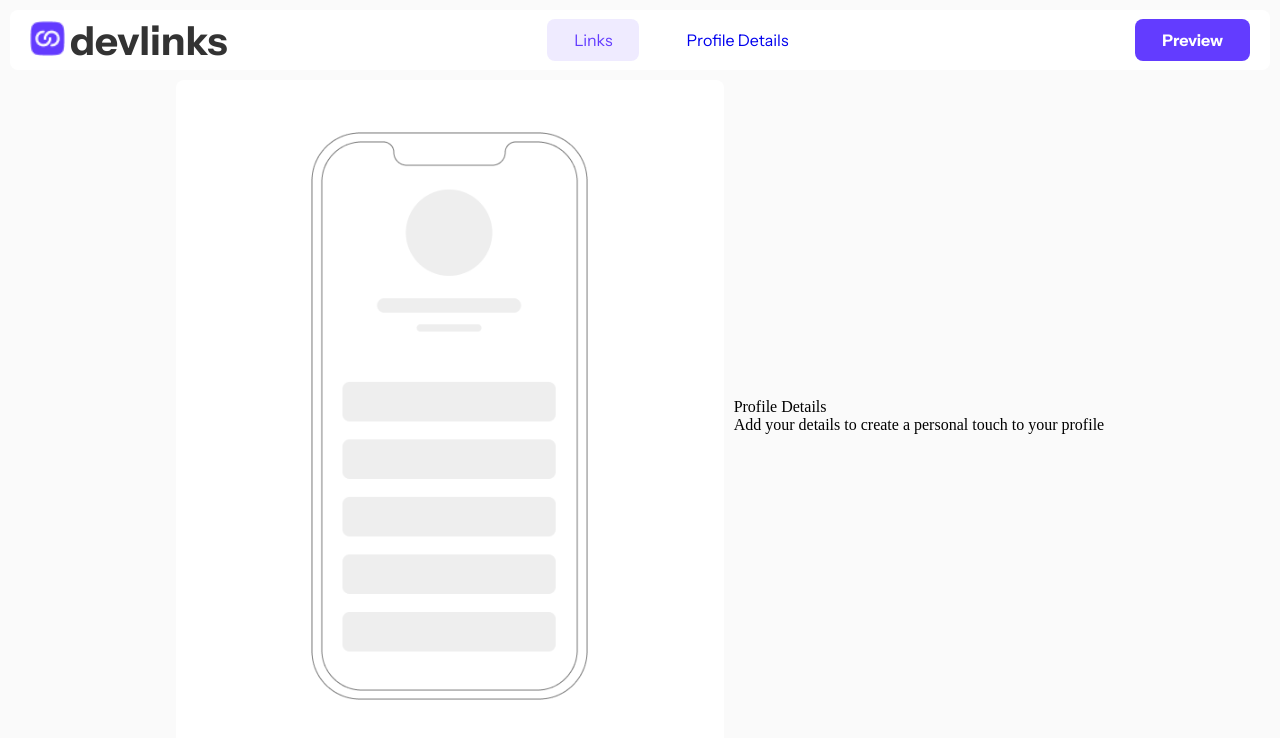
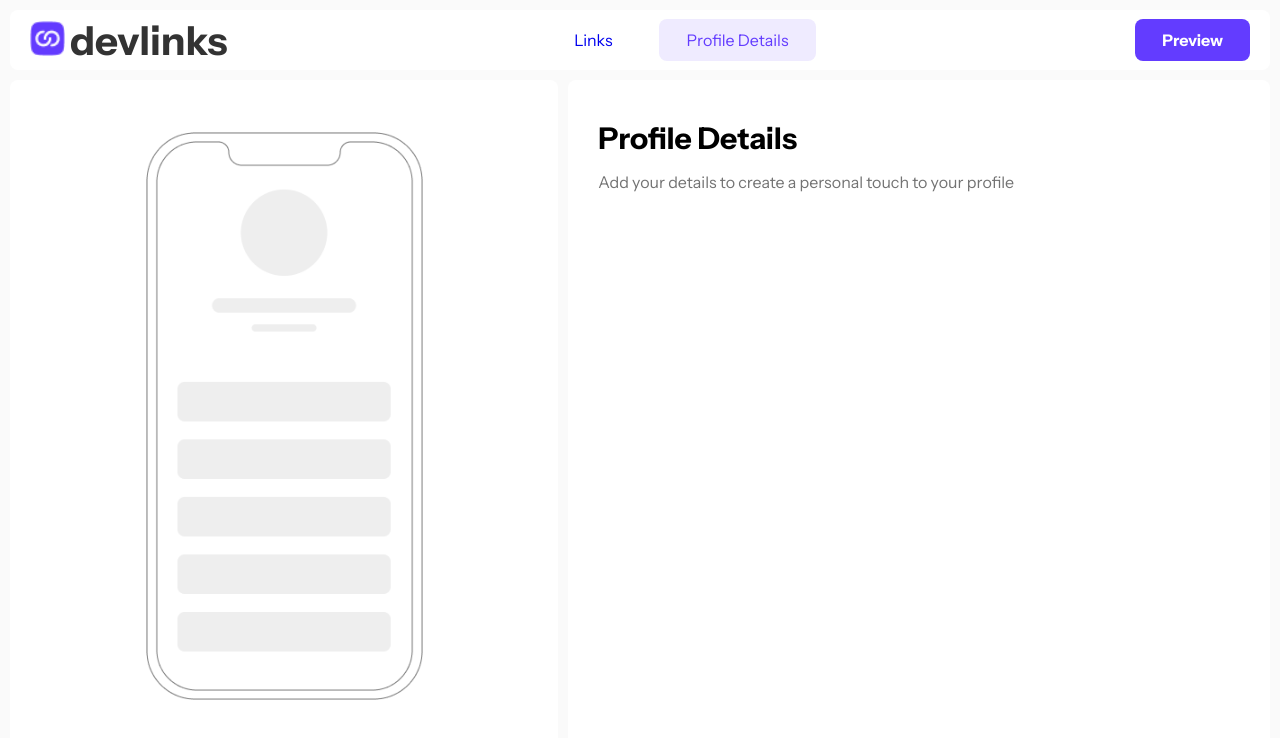
Before and after one commit to Afrimann/devLinks, a React (Vite) app: page /dashboard in a window 1280 px wide. Both pictures are taken after a click on the item "Profile Details". Shown: the top 738 px of the page. Built offline with nearby package versions, Linux system fonts and the light colour scheme.

Commit message:
Set links to active when clicked

```diff
--- a/src/Components/CreateAccount/CreateAccount.jsx
+++ b/src/Components/CreateAccount/CreateAccount.jsx
@@ -49,6 +49,7 @@ const CreateAccount = () => {
             await createUserWithEmailAndPassword(auth, userEmail, userPassword);
             console.log('User Account Created Successfully');
             navigate('/');
+
         } catch (error) {
             setError(error.message);
         }
--- a/src/Components/Dashboard/Dashboard.jsx
+++ b/src/Components/Dashboard/Dashboard.jsx
@@ -4,6 +4,7 @@ import './Dashboard.css';
 import phoneMockUp from '../Images/preview-section.png';
 import startVector from '../Images/startVector.png';
 import NewLink from '../Modals/NewLink/NewLink.jsx';
+import ProfileDetails from './ProfileDetails.jsx';
 
 const Dashboard = () => {
   const [newLinks, setNewLinks] = useState([]);
@@ -55,13 +56,7 @@ const Dashboard = () => {
             </div>
           ))}
         </div>
-        {showEditProfile && <div className="profileRightSide">
-          <div className="subRow1">
-            <p>Profile Details</p>
-            <p>Add your details to create a personal touch to your profile</p>
-          </div>
-        </div>}
-
+        {showEditProfile && <ProfileDetails />}
         {showEditLink && <div className="rightSide">
           <div className="rowUp">
             <div className='subRow1'>
--- /dev/null
+++ b/src/Components/Dashboard/ProfileDetails.jsx
@@ -0,0 +1,17 @@
+import React from 'react'
+
+const ProfileDetails = () => {
+    return (
+        <div className="rightSide">
+            <div className='rowUp'>
+            <div className="subRow1">
+                <p>Profile Details</p>
+                <p>Add your details to create a personal touch to your profile</p>
+            </div>
+
+        </div>
+        </div>
+    )
+}
+
+export default ProfileDetails
--- a/src/Components/Header/Header.jsx
+++ b/src/Components/Header/Header.jsx
@@ -5,12 +5,22 @@ import { Link } from 'react-router-dom'
 import logoVector from '../Images/logoVector.png'
 
 
-const Header = ({showProfile,showLink}) => {
-    const [isActive,setIsActive] = useState(true)
+const Header = ({ showProfile, showLink }) => {
+    const [isLinkActive, setIsLinkActive] = useState(true)
+    const [isProfileActive, setIsProfileActive] = useState(false)
 
-    useEffect(() => {
-        setIsActive(true)
-    }, [])
+    // useEffect(() => {
+    //     setIsActive(true)
+    // }, [])
+    const handleProfileActive = () => {
+        setIsLinkActive(false)
+        setIsProfileActive(true)
+    }
+    const handleLinkActive = () => {
+        setIsProfileActive(false)
+        setIsLinkActive(true)
+    }
+
     return (
         <div className='header'>
             <div className="headerContainer">
@@ -26,11 +36,15 @@ const Header = ({showProfile,showLink}) => {
                     <nav>
                         <li onClick={showLink}>
                             <img src="" alt="" />
-                            <Link className={isActive ? 'linkActive' : ''}>Links</Link>
+                            <Link
+                                onClick={handleLinkActive}
+                                className={isLinkActive ? 'linkActive' : ''}>Links</Link>
                         </li>
                         <li onClick={showProfile}>
                             <img src="" alt="" />
-                            <Link >Profile Details</Link>
+                            <Link onClick={
+                                handleProfileActive
+                            } className={isProfileActive ? 'linkActive' : ''} >Profile Details</Link>
                         </li>
                     </nav>
                 </div>
```
Also changed, not shown: src/Components/Dashboard/LinkDetails.jsx (added, +11 -0 lines), src/Components/Dashboard/ProfileDetails.css (added).
